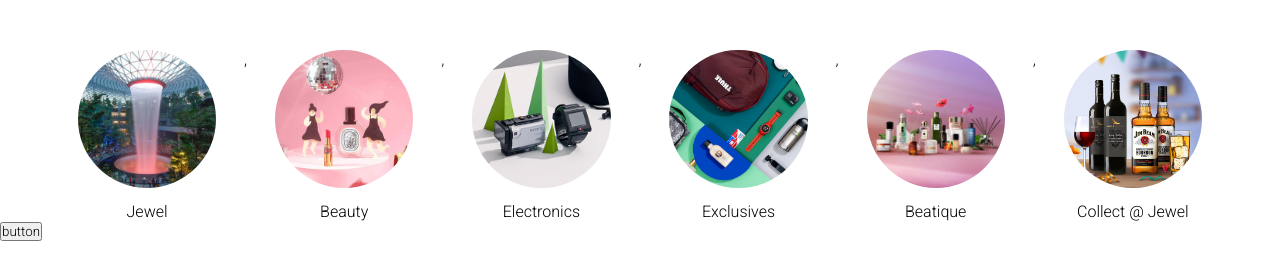
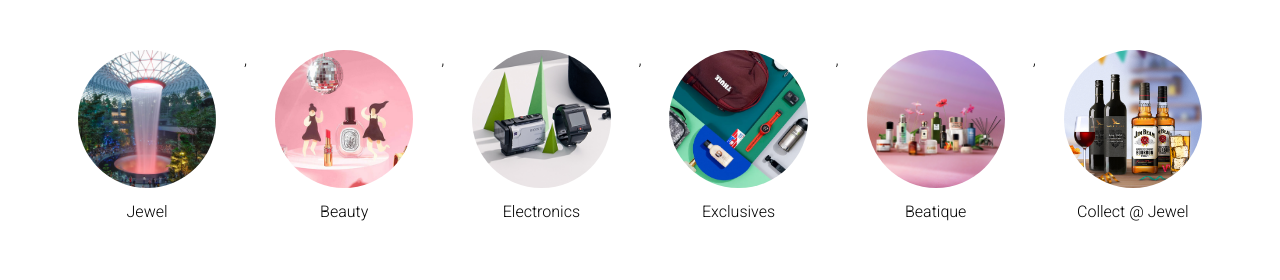
Before and after one commit to pratham947/JS-TEST, a plain HTML site: page index.html in a window 1280 px wide. Drawn offline with Linux system fonts and the light colour scheme.

Commit message:
removed button

```diff
--- a/index.html
+++ b/index.html
@@ -9,7 +9,6 @@
   <body>
     <div class="container">
     </div>
-    <button>button</button>
     <script type="module" src="script.js"></script>
   </body>
 </html>
```
